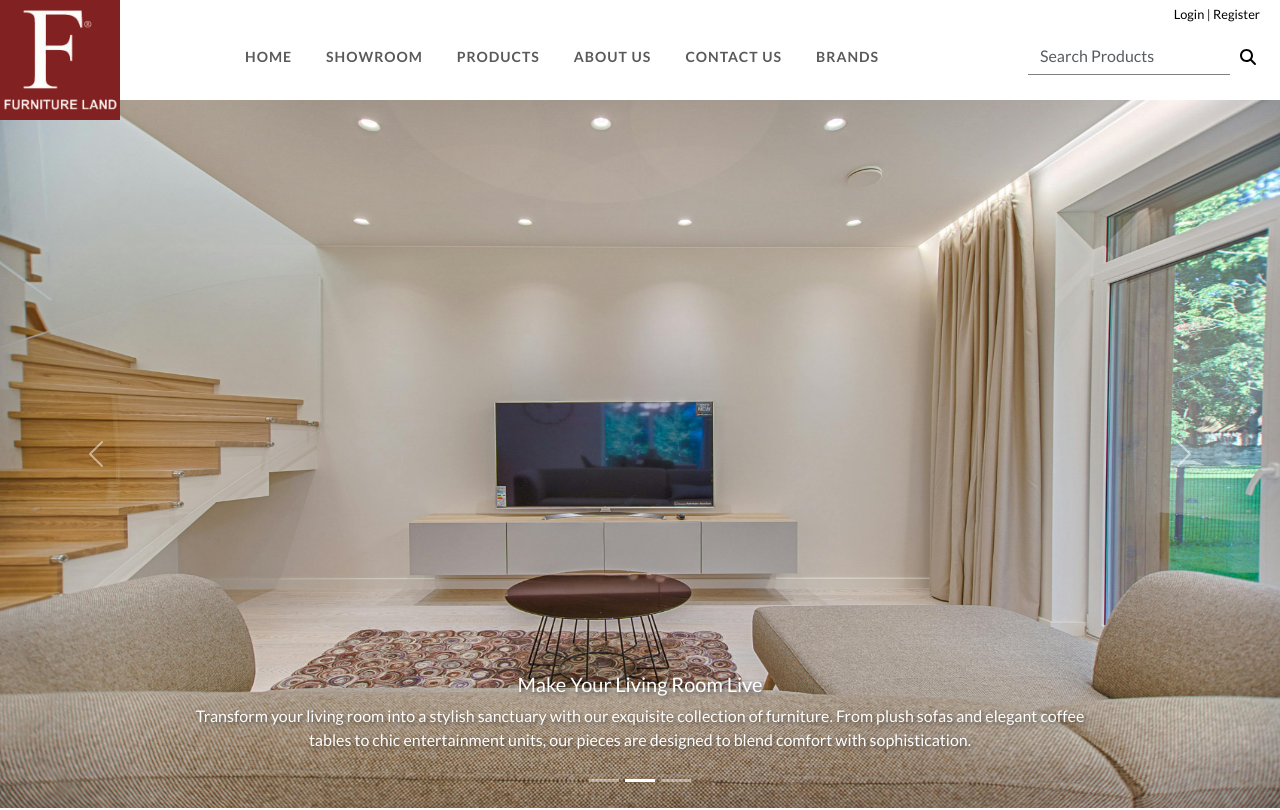
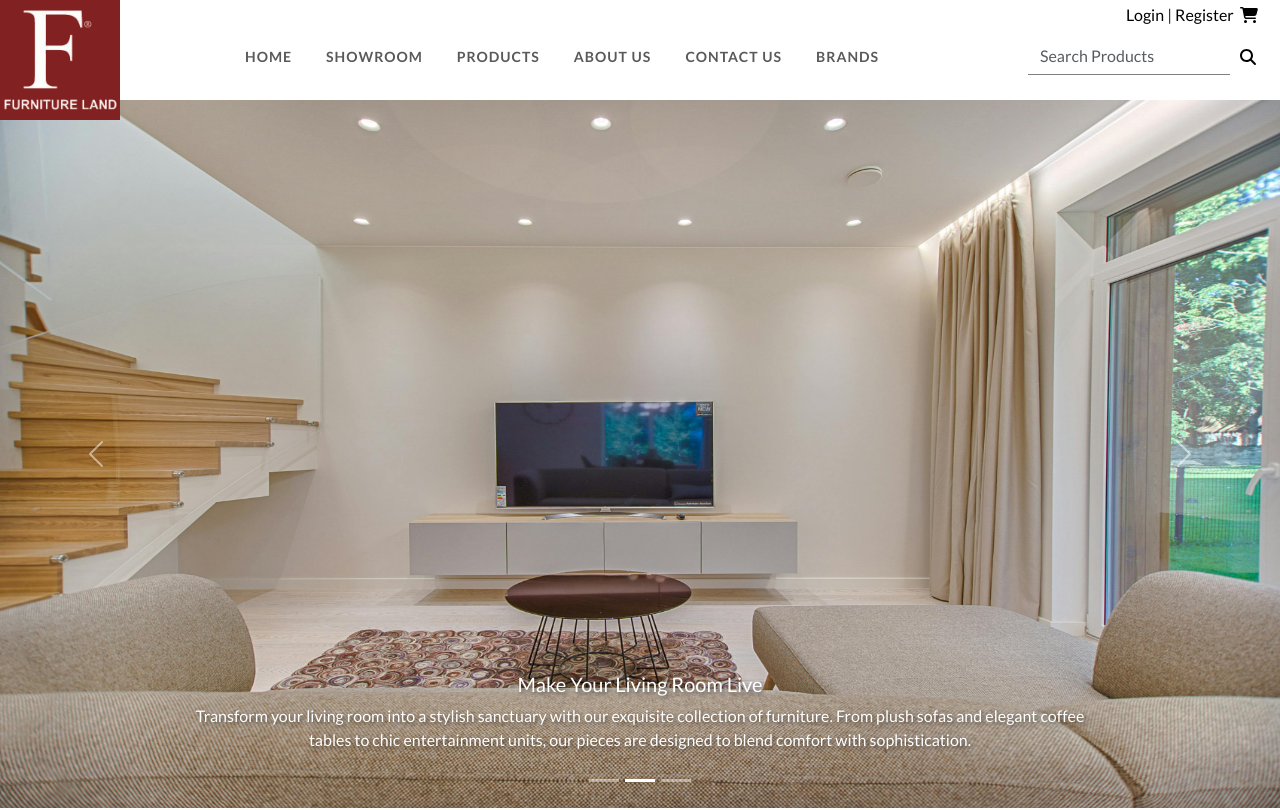
Before and after one commit to rsahilt/furnitureland, a React (Vite) app in the folder furnitureland/: page / in a window 1280 px wide. Shown: the top 810 px of the page. Built offline with nearby package versions, Linux system fonts and the light colour scheme; a web font is replaced by a local one.

Commit message:
added aos animation

```diff
--- a/furnitureland/package.json
+++ b/furnitureland/package.json
@@ -5,8 +5,8 @@
   "type": "module",
   "scripts": {
     "dev": "vite",
-    "predeploy" : "npm run build",
-    "deploy" : "gh-pages -d build",
+    "predeploy": "npm run build",
+    "deploy": "gh-pages -d build",
     "build": "vite build",
     "lint": "eslint . --ext js,jsx --report-unused-disable-directives --max-warnings 0",
     "preview": "vite preview"
@@ -17,6 +17,7 @@
     "@fortawesome/free-regular-svg-icons": "^6.5.2",
     "@fortawesome/free-solid-svg-icons": "^6.5.2",
     "@fortawesome/react-fontawesome": "^0.2.2",
+    "aos": "^2.3.4",
     "bootstrap": "^5.3.3",
     "jquery": "^3.7.1",
     "popper.js": "^1.16.1",
--- a/furnitureland/src/components/Footer/Footer.css
+++ b/furnitureland/src/components/Footer/Footer.css
@@ -52,3 +52,7 @@ footer{
     font-weight: 300;
     letter-spacing: 1px;
 }
+
+.social-media-icons{
+    font-size: 1.6em;
+}
--- a/furnitureland/src/components/Footer/Footer.jsx
+++ b/furnitureland/src/components/Footer/Footer.jsx
@@ -4,6 +4,9 @@ import { FontAwesomeIcon } from '@fortawesome/react-fontawesome'
 import {faEnvelope} from '@fortawesome/free-solid-svg-icons'
 import {faPhone} from '@fortawesome/free-solid-svg-icons'
 import {faLocationDot} from '@fortawesome/free-solid-svg-icons'
+import { faInstagram } from '@fortawesome/free-brands-svg-icons'
+import { faFacebook } from '@fortawesome/free-brands-svg-icons'
+import { faViber } from '@fortawesome/free-brands-svg-icons'
 
 
 const Footer = () => {
@@ -19,7 +22,15 @@ const Footer = () => {
                 <p className='footer-company-links'>
                     <FontAwesomeIcon icon={faPhone}/>&nbsp; &nbsp;01-4224797</p>
                 <p className='footer-company-links'>
-                    <FontAwesomeIcon icon={faLocationDot}/>&nbsp; &nbsp;Bluestar Complex, Tripureshwor, Kathmandu 44600, Nepal</p>
+                    <FontAwesomeIcon icon={faLocationDot}/>&nbsp; &nbsp;Bluestar Complex, Tripureshwor, Kathmandu 44600, Nepal
+                </p>
+
+                <p className='footer-company-links social-media-icons'>
+                    <FontAwesomeIcon icon={faFacebook}/>&nbsp; &nbsp;
+                    <FontAwesomeIcon icon={faInstagram}/>&nbsp; &nbsp;
+                    <FontAwesomeIcon icon={faViber}/>&nbsp; &nbsp;
+                </p>
+
             </div>
             <div className="quicklinks">
                 <h5>CONTACT</h5>
--- a/furnitureland/src/components/Header/Header.css
+++ b/furnitureland/src/components/Header/Header.css
@@ -27,12 +27,12 @@ header{
 .utility-bar{
     height: 30px;
     width: 100%;
-    font-size: 0.8em;
+    font-size: 1em;
     align-items: center;
     display: flex;
     justify-content: right;
     font-weight: 500;
-    padding-right: 20px;
+    padding-right: 22px;
 }
 
 .signinstatus{
@@ -69,6 +69,7 @@ header{
     border-bottom: 1px solid #7f7f7f;
     border-radius: 0;
     outline: none;
+    background-color: transparent;
 }
 
 .searchbox:focus {
--- a/furnitureland/src/components/Header/Header.jsx
+++ b/furnitureland/src/components/Header/Header.jsx
@@ -2,6 +2,7 @@ import './Header.css'
 import logo from '../../assets/furniturelandlogo.png'
 import { FontAwesomeIcon } from '@fortawesome/react-fontawesome'
 import {faMagnifyingGlass} from '@fortawesome/free-solid-svg-icons'
+import {faCartShopping} from '@fortawesome/free-solid-svg-icons'
 
 
 const Header = () => {
@@ -13,9 +14,13 @@ const Header = () => {
 
         <div className="nav">
             <div className="utility-bar">
-               <a href="#" className='signinstatus'>Login</a>
-               &nbsp;|&nbsp;
-               <a href="#" className='signinstatus'>Register</a>
+                <a href="#" className='signinstatus'>Login</a>
+                &nbsp;|&nbsp;
+                <a href="#" className='signinstatus'>Register</a>
+                &nbsp;&nbsp;
+                <a href="#" className='signinstatus'>
+                    <FontAwesomeIcon icon={faCartShopping} />
+                </a>
             </div>
 
             <div className="menubar">
--- a/furnitureland/src/components/MainContent/MainContent.css
+++ b/furnitureland/src/components/MainContent/MainContent.css
@@ -142,6 +142,7 @@ section{
     flex-direction:column;
     justify-content: center;
     align-items: center;
+
 }
 
 .image-director{
--- a/furnitureland/src/components/MainContent/MainContent.jsx
+++ b/furnitureland/src/components/MainContent/MainContent.jsx
@@ -15,21 +15,25 @@ import { faTruck } from '@fortawesome/free-solid-svg-icons'
 import { faCreditCard } from '@fortawesome/free-solid-svg-icons'
 import { faBuilding } from '@fortawesome/free-solid-svg-icons'
 import { faHammer } from '@fortawesome/free-solid-svg-icons'
-
-
-
+import { useEffect } from 'react';
+import AOS from 'aos'
+import 'aos/dist/aos.css'
 
 
 const MainContent = () => {
 
+    useEffect(()=>{
+        AOS.init({duration:2000});
+    },[])
+
   return (
     <section>
-        <div className='heading-container'>
+        <div className='heading-container' data-aos="slide-up">
             <h1 className='sectionh1'>Best Seller</h1>
             <p className='heading-desc'>Uncover the undeniable allure of our top-selling furniture pieces, where timeless craftsmanship meets unparalleled comfort, creating an enduring appeal.</p>
         </div>
 
-        <div className="prod-container">
+        <div className="prod-container" data-aos="slide-up">
             <Card style={{width: '30%', borderRadius: '0px' , border:'1px solid #d1e2e3'}}>
                 <Card.Img style={{borderRadius: '0px', height:'280px'}} variant="top" src={prod1} />
                 <Card.Body>
@@ -61,7 +65,7 @@ const MainContent = () => {
 
 
 
-        <div className="banner banner-bg" style={{marginTop:'100px'}}>
+        <div className="banner banner-bg" style={{marginTop:'100px'}} data-aos="slide-up">
             <div className="banner-image">
                 <img src={bannerimage} alt="Banner Image" className='image-banner'/>
             </div>
@@ -97,7 +101,7 @@ const MainContent = () => {
             </div>
         </div>
 
-        <div className="message">
+        <div className="message" data-aos="slide-up">
             <div className="image-director">
                 <img src={dirimage} alt="Image of director" style={{width:'100%', height:'100%', borderRadius:'50%'}}/  >
             </div>
```
Also changed, not shown: 1 other file (tests, documents, lock files or other folders).
